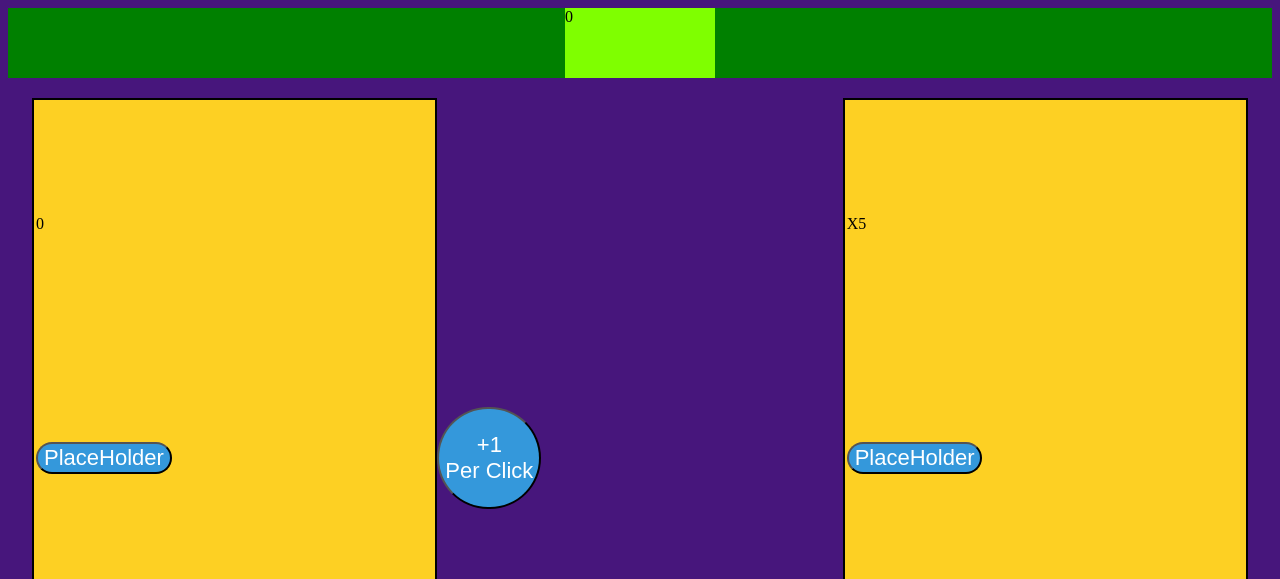
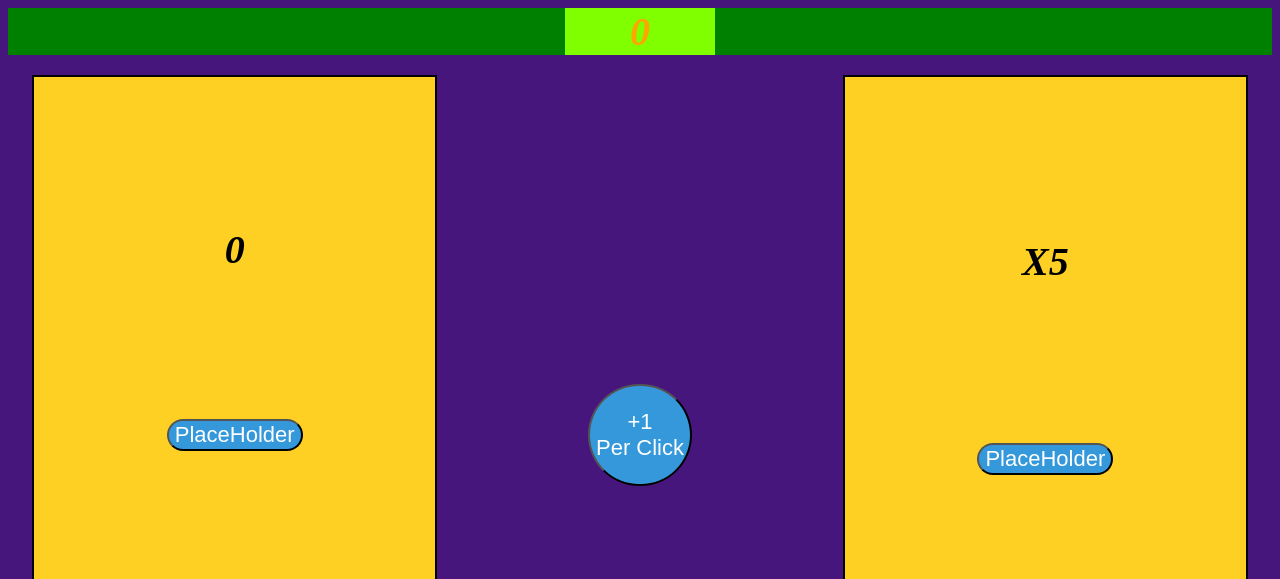
Before and after one commit to fireside68/clickergame, a plain HTML site: page index.html in a window 1280 px wide. Shown: the top 579 px of the page. Drawn offline with nearby package versions, Linux system fonts and the light colour scheme.

Commit message:
fixed a few more things; now it looks SOMEWHAT respectable :oncoming_bus:

```diff
--- a/gamelayout.css
+++ b/gamelayout.css
@@ -2,18 +2,29 @@
 
 header {
   background-color: green;
-  height: 70px;
   }
 
 
-/* score is the score section */
+/* scorebox is the score section */
 
 .scorebox {
          background-color: chartreuse;
          width: 150px;
-         height: 70px;
          margin: auto;
+         display: flex;
+         align-items: center;
+         justify-content: center;
       }
+
+#mainscore {
+        color: orange;
+        font-family: "Times New Roman", Times, serif;
+        font-size:40px;
+        font-style: oblique;
+        font-weight: bold;
+        max-width: 80%
+        margin:auto;
+}
 
 
 /* panel class refers to the panel holding the three long divs that
@@ -53,7 +64,8 @@ header, and the panel itself */
 .gamer, #centerPanel {
   display: flex;
   flex-direction: column;
-  justify-content: space-around;
+  align-items: center;
+  justify-content: center;
   width: 32vw;
 }
 
@@ -87,3 +99,18 @@ header, and the panel itself */
   margin: auto;
   padding: auto;
 }
+
+#modifierText, #multiplierText, #modifierLabel, #multiplierLabel{
+  width: 150px;
+  margin: auto;
+  display: flex;
+  align-items: center;
+  justify-content: center
+}
+
+#modNumber, #modLabel, #multNumber, #multLabel, #theX {
+  font-family: "Times New Roman", Times, serif;
+  font-size:40px;
+  font-style: oblique;
+  font-weight: bold;
+}
--- a/gamescript.js
+++ b/gamescript.js
@@ -1,14 +1,14 @@
 /* global $ */
 
 $(document).ready(function () {
+  let score = +document.getElementById("mainscore").innerHTML
+  let clickScore = +document.getElementById("clickScore").innerHTML
     $('#clickButton').click(function accumulate() {
-        let score = +document.getElementById("mainscore").innerHTML
-        let clickScore = +document.getElementById("clickScore").innerHTML
-        if((score > 0) && (score % 100 === 0)) {
-          clickScore = ((score * 4) / 2) + 1
+        if((score > 0) && (score % 800 === 0)) {
+          clickScore = (score * 0.06) + 1
         }
         score += clickScore
-        document.getElementById("mainscore").innerHTML = score
-        document.getElementByID("clickScore").innerHTML = clickScore
+        document.getElementById("mainscore").innerHTML = score.toLocaleString()
+        document.getElementById("clickScore").innerHTML = clickScore.toLocaleString()
    })
 })
--- a/index.html
+++ b/index.html
@@ -12,7 +12,6 @@
     <span id="mainscore">0</span>
   </div>
 </header>
-</html>
 <body style="background-color: #47167C;">
   <div id="mainPanel" class="container mainrow">
     <div id="leftPanel" class="gamer threeHolder">
@@ -34,7 +33,7 @@
   </div>
   <div id="rightPanel" class="gamer threeHolder">
     <div id="multiplierText">
-      <p>X<span id="multNumber">5</span></p>
+      <p id="theX">X<span id="multNumber">5</span></p>
     </div>
     <div id="multButton">
     <button class="round-button">PlaceHolder</button>
```
